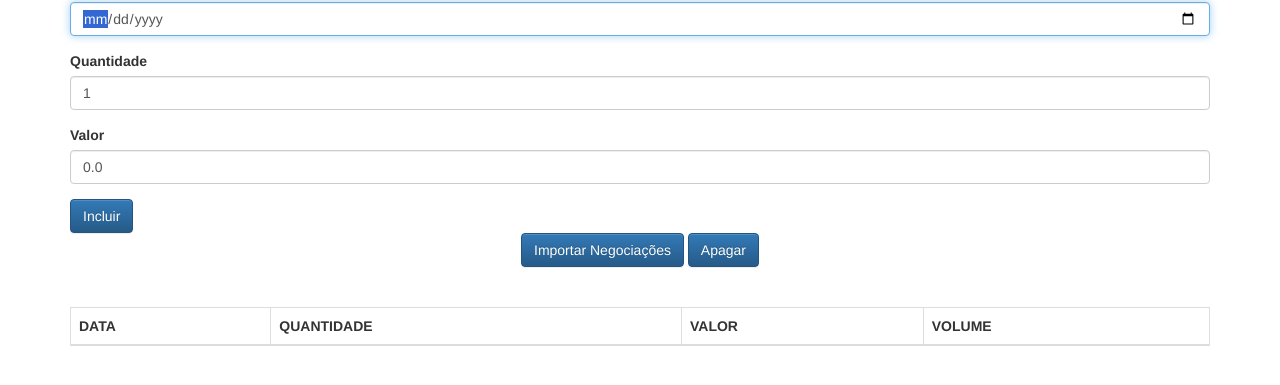
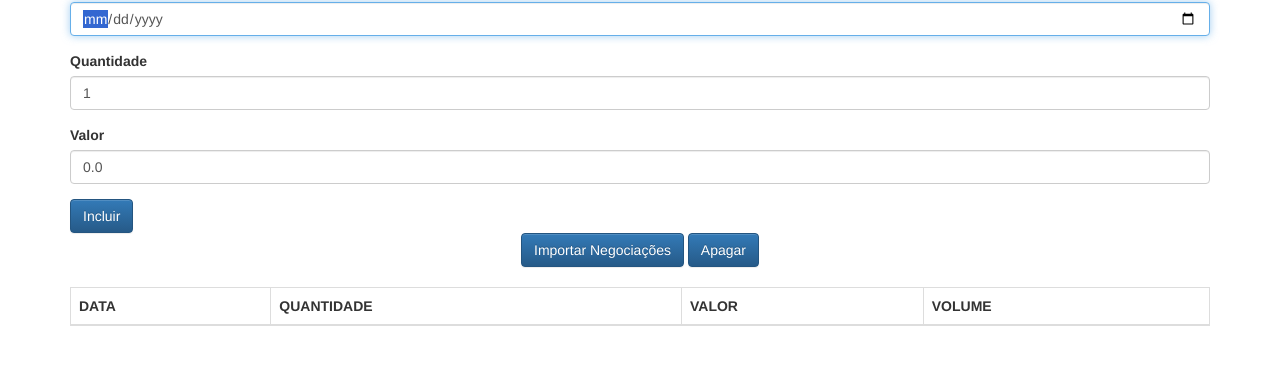
Before and after one commit to brunoc-cardoso/cangaceiroJavaScript, a plain HTML site: page client/index.html in a window 1280 px wide. Shown: the part 93-478 px from the top of the page. Drawn offline with Linux system fonts and the light colour scheme.

Commit message:
added to table by page

```diff
--- a/client/app/controllers/NegociacaoController.js
+++ b/client/app/controllers/NegociacaoController.js
@@ -1,3 +1,5 @@
+'use strict';
+
 class NegociacaoController {
 
   constructor() {
@@ -6,11 +8,15 @@ class NegociacaoController {
     this._inputQuantidade = $('#quantidade');
     this._inputValor = $('#valor');
     this._negociacoes = new Negociacoes();
+    this._negociacoesView = new NegociacoesView('#negociacoes');
+
+    this._negociacoesView.update(this._negociacoes);
   }
 
   adiciona(event) {
     event.preventDefault();
     this._negociacoes.adiciona(this._criaNegociacao());
+    this._negociacoesView.update(this._negociacoes);
     this._limpaFormulario();
   }
 
--- /dev/null
+++ b/client/app/ui/views/NegociacoesView.js
@@ -0,0 +1,36 @@
+'use strict';
+
+class NegociacoesView {
+
+  constructor(seletor) {
+    this._elemento = document.querySelector(seletor);
+  }
+
+  template(model) {
+    return `
+      <table class="table table-hover table-bordered">
+        <thead>
+          <tr>
+            <th>DATA</th>
+            <th>QUANTIDADE</th>
+            <th>VALOR</th>
+            <th>VOLUME</th>
+          </tr>
+        </thead>
+
+        <tbody>
+          ${model.paraArray().map(negociacao => {
+            return negociacao;
+          })}
+        </tbody>
+
+        <tfoot>
+        </tfoot>
+      </table>
+    `
+  }
+
+  update(model) {
+    this._elemento.innerHTML = this.template(model);
+  }
+}
--- a/client/index.html
+++ b/client/index.html
@@ -40,25 +40,10 @@
         </button>
     </div>
     <br>
-    <br>
+    <div id="negociacoes"></div>
 
-    <table class="table table-hover table-bordered">
-        <thead>
-            <tr>
-                <th>DATA</th>
-                <th>QUANTIDADE</th>
-                <th>VALOR</th>
-                <th>VOLUME</th>
-            </tr>
-        </thead>
-
-        <tbody>
-        </tbody>
-
-        <tfoot>
-        </tfoot>
-    </table>
     <script src="app/domain/negociacao/Negociacao.js"></script>
+    <script src="app/ui/views/NegociacoesView.js"></script>
     <script src="app/controllers/NegociacaoController.js"></script>
     <script src="app/ui/converters/DateConverter.js"></script>
     <script src="app/domain/negociacao/Negociacoes.js"></script>
```
Also changed, not shown: client/app/readme.txt (deleted).
